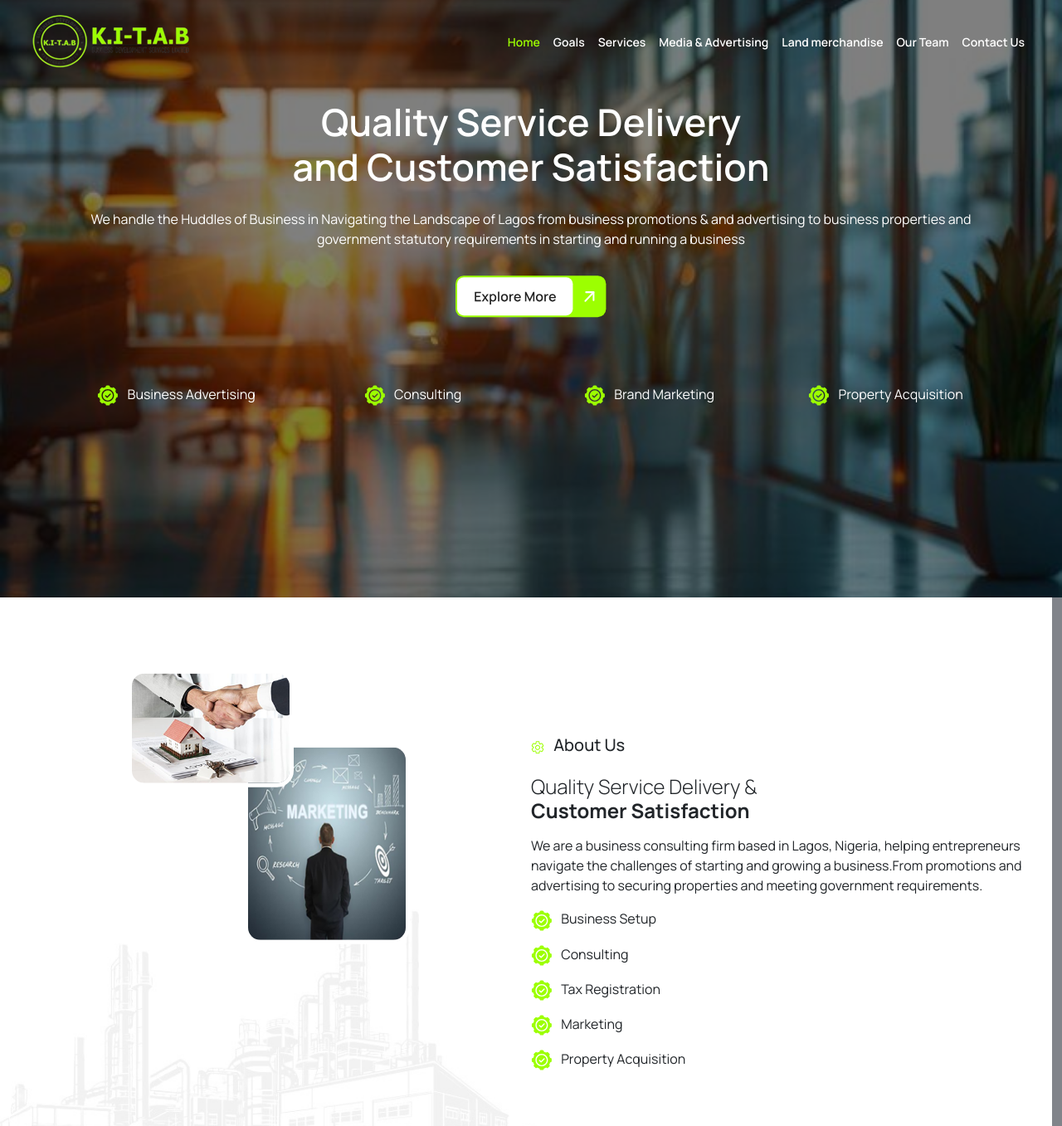
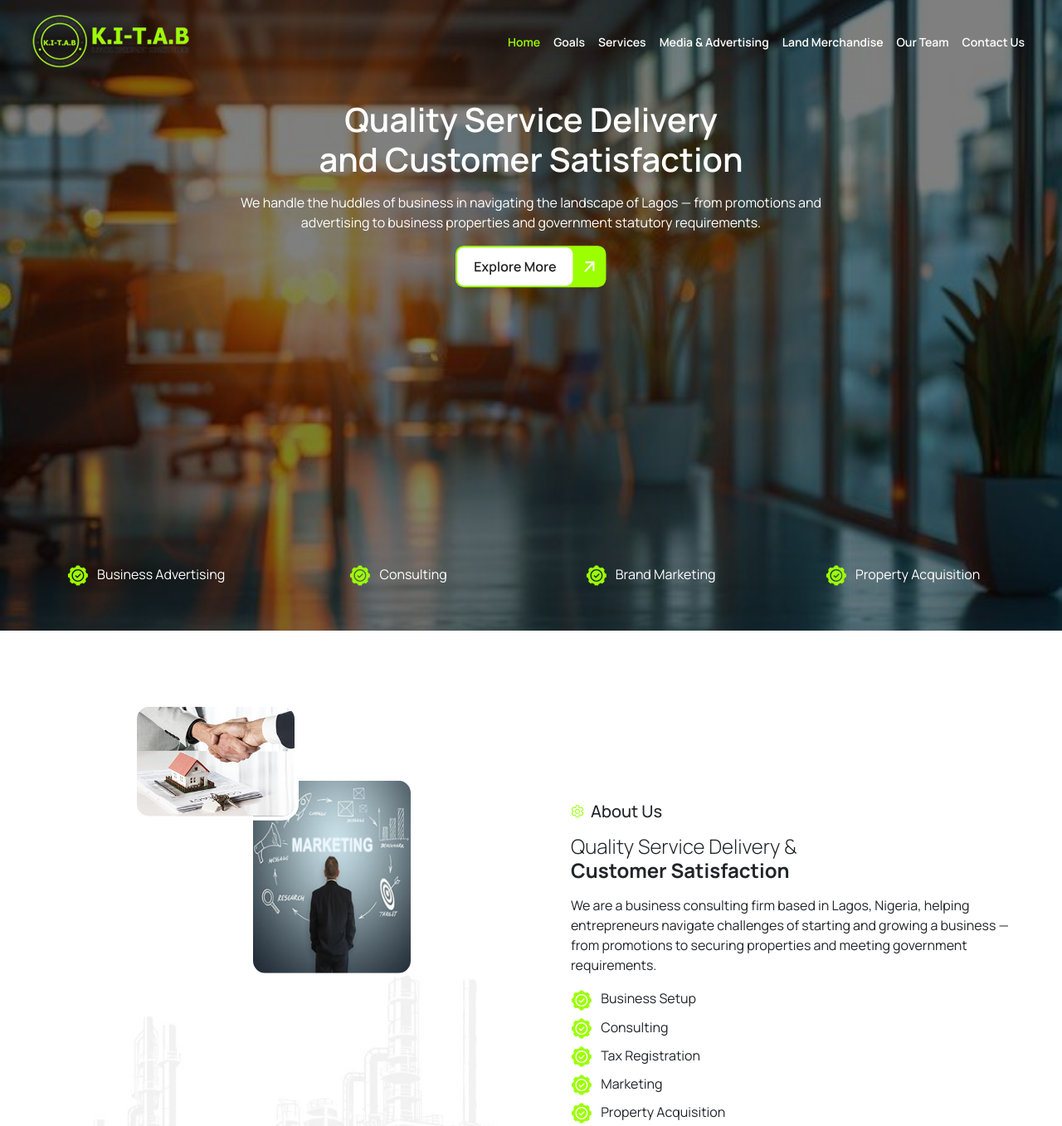
Before and after one commit to olalere-abiodun/kitabservices, a plain HTML site: page index.html in a window 1280 px wide. Shown: the part 20-1377 px from the top of the page at 83% size. Drawn offline with nearby package versions, Linux system fonts and the light colour scheme.

Commit message:
complete update aboutus

```diff
--- a/index.html
+++ b/index.html
@@ -4,26 +4,27 @@
 <head>
   <meta charset="utf-8">
   <meta name="viewport" content="width=device-width, initial-scale=1">
-    <title>Bootstrap demo</title>
-    <!-- bootstrap icons  -->
-    <link rel="stylesheet" href="https://cdn.jsdelivr.net/npm/bootstrap-icons@1.10.5/font/bootstrap-icons.css">
+  <title>Business Consulting</title>
 
   <!-- Bootstrap 5 CSS -->
   <link href="https://cdn.jsdelivr.net/npm/bootstrap@5.3.0/dist/css/bootstrap.min.css" rel="stylesheet">
   <!-- Google Fonts -->
-    <link href="https://fonts.googleapis.com/css2?family=Poppins:wght@300;400;600&display=swap" rel="stylesheet">
+  <link href="https://fonts.googleapis.com/css2?family=Manrope:wght@200..800&display=swap" rel="stylesheet">
+  <!-- Bootstrap Icons -->
+  <link rel="stylesheet" href="https://cdn.jsdelivr.net/npm/bootstrap-icons@1.10.5/font/bootstrap-icons.css">
+
   <style>
-        @import url('https://fonts.googleapis.com/css2?family=Manrope:wght@200..800&display=swap');
-
     body {
       font-family: 'Manrope', sans-serif;
       background-color: #81848A;
+      margin: 0;
+      padding: 0;
+      overflow-x: hidden;
     }
 
     header {
       padding: 25px;
       background-color: rgba(0, 0, 0, 0.5);
-            box-sizing: border-box;
     }
 
     .nav-link.active,
@@ -38,9 +39,7 @@
 
     .navbar-toggler {
       border: 2px solid #9cff01 !important;
-            /* 2px green border */
       border-radius: 4px;
-            /* optional: slightly rounded corners */
     }
 
     .navbar-toggler-icon {
@@ -48,15 +47,13 @@
     }
 
     .nav-link:hover {
-            text-decoration: none;
       color: #9cff01;
     }
 
     .header {
-            background-image: url(carousel2.jpg);
+      background-image: url('carousel2.jpg');
       background-size: cover;
       background-position: center;
-            background-color: rgba(0, 0, 0, 0.5);
       color: #ffffff;
     }
 
@@ -69,55 +66,58 @@
 
    .carousel-item {
   background-color: rgba(0, 0, 0, 0.5);
-            /* dark transparent background */
   color: #fff;
-            height: 75vh;
+  min-height: 80vh;
   display: flex;
   flex-direction: column;
   align-items: center;
   justify-content: center;
   text-align: center;
+  position: relative; /* Needed for absolute children */
+}
+
+.carousel-services {
+  position: absolute;
+  bottom: 30px;
+  left: 0;
+  right: 0;
+  width: 100%;
+  padding: 0 2rem;
 }
 
     .carousel-caption {
       position: static;
-            max-width: 100%;
-            width: 100%;
-            padding: 0 0.5rem;
-            margin: 0 auto 5rem auto;
-            display: flex;
-            flex-direction: column;
-            align-items: center;
+      padding: 0 1rem;
+      margin-bottom: 3rem;
       text-align: center;
-
     }
 
     .carousel-caption h1 {
-            font-size: 45px;
+      font-size: 2.5rem;
       font-weight: 600;
     }
 
     .carousel-caption p {
-            text-align: center;
-            /* justify paragraph content */
+      max-width: 700px;
+      margin: 0 auto;
     }
 
     .about {
       background-color: rgba(244, 240, 240, 0.5);
-            height: 90vh;
       background-image: url('about.jpg');
       background-repeat: no-repeat;
       background-size: cover;
       background-position: left;
+      height: 100vh;
+      overflow: hidden;
     }
 
     .img-stack {
       position: relative;
       width: 100%;
-    height: 400px; /* or whatever height you want */
+      height: 400px;
     }
 
-/* Shared styling */
     .abt-img-1,
     .abt-img-2 {
       position: absolute;
@@ -126,129 +126,127 @@
       border: 5px solid #ffffff;
     }
 
-/* Center and slightly offset the first image */
     .abt-img-1 {
       top: 50%;
       left: 50%;
-    transform: translate(-80%, -80%); /* Increased offset */
+      transform: translate(-80%, -80%);
       z-index: 2;
     }
 
     .abt-img-2 {
       top: 50%;
       left: 50%;
-    transform: translate(-10%, -10%); /* Optional: slightly reduce overlap */
+      transform: translate(-10%, -10%);
       z-index: 1;
     }
 
-.full-center {
+    .about2 {
       display: flex;
       justify-content: center;
       align-items: center;
+      height: 100%;
+      padding: 2rem;
     }
 
+    /* Responsive Fixes */
+    @media (max-width: 992px) {
+      .about {
+        height: auto;
+        padding: 2rem 0;
+      }
 
+      .about2 {
+        height: auto;
+        padding: 2rem 1rem;
+      }
 
-        @media (max-width: 576px) {
+      .img-stack {
+        height: auto;
+        padding: 2rem 0;
+      }
+
+      .abt-img-1,
+      .abt-img-2 {
+        position: static;
+        display: block;
+        margin: 1rem auto;
+        transform: none;
+      }
+
       .carousel-caption h1 {
-                font-size: 1.5rem;
+        font-size: 1.8rem;
       }
 
       .carousel-caption p {
-                font-size: 0.95rem;
+        font-size: 1rem;
+      }
+    .carousel-services {
+    position: static;
+    padding: 1.5rem 1rem;
+    margin-top: 1.5rem;
   }
 
-            .header a {
-                color: #ffffff;
-                text-decoration: none;
-                font-size: 16px;
-                font-weight: 600;
+  .carousel-item {
+    padding-bottom: 4rem; /* add extra space for content */
   }
     }
   </style>
 </head>
 
 <body>
+  <!-- Header -->
   <div class="header">
     <header>
       <nav class="navbar navbar-expand-md">
         <div class="container-fluid">
-                    <a class="navbar-brand" href="#">
-                        <img src="kitablogo.png" alt="logo">
-                    </a>
-                    <button class="navbar-toggler" type="button" data-bs-toggle="collapse"
-                        data-bs-target="#navbarCollapse" aria-controls="navbarCollapse" aria-expanded="false"
-                        aria-label="Toggle navigation">
-                        <span class="navbar-toggler-icon" style="color: #9cff01;"></span>
+          <a class="navbar-brand" href="#"><img src="kitablogo.png" alt="logo"></a>
+          <button class="navbar-toggler" type="button" data-bs-toggle="collapse" data-bs-target="#navbarCollapse">
+            <span class="navbar-toggler-icon"></span>
           </button>
           <div class="collapse navbar-collapse" id="navbarCollapse">
-                        <ul class="navbar-nav ms-auto mb-2 mb-md-0">
-                            <li class="nav-item">
-                                <a class="nav-link active" aria-current="page" href="#">Home</a>
-                            </li>
-                            <li class="nav-item">
-                                <a class="nav-link" href="#">Goals</a>
-                            </li>
-                            <li class="nav-item">
-                                <a class="nav-link" href="#">Services</a>
-                            </li>
-                            <li class="nav-item">
-                                <a class="nav-link" href="#">Media & Advertising</a>
-                            </li>
-                            <li class="nav-item">
-                                <a class="nav-link" href="#">Land merchandise</a>
-                            </li>
-                            <li class="nav-item">
-                                <a class="nav-link" href="#">Our Team</a>
-                            </li>
-                            <li class="nav-item">
-                                <a class="nav-link" href="#">Contact Us</a>
-                            </li>
+            <ul class="navbar-nav ms-auto">
+              <li class="nav-item"><a class="nav-link active" href="#">Home</a></li>
+              <li class="nav-item"><a class="nav-link" href="#">Goals</a></li>
+              <li class="nav-item"><a class="nav-link" href="#">Services</a></li>
+              <li class="nav-item"><a class="nav-link" href="#">Media & Advertising</a></li>
+              <li class="nav-item"><a class="nav-link" href="#">Land Merchandise</a></li>
+              <li class="nav-item"><a class="nav-link" href="#">Our Team</a></li>
+              <li class="nav-item"><a class="nav-link" href="#">Contact Us</a></li>
             </ul>
           </div>
         </div>
       </nav>
     </header>
 
-        <div id="myCarousel" class="carousel slide mb-6 pointer-event" data-bs-ride="carousel">
-
+    <!-- Carousel -->
+    <div id="myCarousel" class="carousel slide" data-bs-ride="carousel">
       <div class="carousel-inner">
-
         <div class="carousel-item active">
           <div class="container">
             <div class="carousel-caption">
-                            <h1 class="">Quality Service Delivery <br> and Customer Satisfaction </h1>
-
+              <h1>Quality Service Delivery <br> and Customer Satisfaction</h1>
               <p class="mt-3">
-                                We handle the Huddles of Business in Navigating the Landscape of Lagos from business
-                                promotions & and advertising to business properties and government statutory
-                                requirements in starting and running a business
+                We handle the huddles of business in navigating the landscape of Lagos — from promotions and advertising
+                to business properties and government statutory requirements.
               </p>
               <img src="Link.svg" alt="" class="mt-3">
             </div>
-
-                        <div class="row">
-                            <div class="col-md-3">
-                                <img src="SVG.svg" alt="" class="me-2"> <span>Business Advertising</span>
+            <div class="row text-white text-center g-3 mb-4 carousel-services">
+              <div class="col-md-3"><img src="SVG.svg" alt="" class="me-2"> Business Advertising</div>
+              <div class="col-md-3"><img src="SVG.svg" alt="" class="me-2"> Consulting</div>
+              <div class="col-md-3"><img src="SVG.svg" alt="" class="me-2"> Brand Marketing</div>
+              <div class="col-md-3"><img src="SVG.svg" alt="" class="me-2"> Property Acquisition</div>
             </div>
-                            <div class="col-md-3">
-                                <img src="SVG.svg" alt="" class="me-2"> <span>Consulting</span>
           </div>
-                            <div class="col-md-3">
-                                <img src="SVG.svg" alt="" class="me-2"> <span>Brand Marketing</span>
-                            </div>
-                            <div class="col-md-3">
-                                <img src="SVG.svg" alt="" class="me-2"> <span>Property Acquisition</span>
         </div>
       </div>
     </div>
   </div>
 
-            </div>
-
-        </div>
-    </div>
-    <div class="container-fluid row about">
+  <!-- About Section -->
+  <div class="container-fluid">
+    <div class="row about">
+      <!-- Left Image Stack -->
       <div class="col-md-6 d-none d-md-block">
         <div class="img-stack">
           <img src="img1.png" alt="" class="abt-img-1">
@@ -256,36 +254,36 @@
         </div>
       </div>
 
-        <div class="col-md-6 full-center">
-            <div class="col">
-                <div class="mt-3"><img src="Image.svg" class="me-2"> <h5 class="d-inline-flex">About Us</h5></div>
-                <h4 class="mt-3"><span class="fw-light">Quality Service Delivery &</span> <br> <span
-                        class="fw-bold">Customer Satisfaction</span></h4>
+      <!-- Right Content -->
+      <div class="col-md-6 about2">
+        <div class="w-100 px-3">
+          <div class="d-flex align-items-center mb-3">
+            <img src="Image.svg" class="me-2" alt="">
+            <h5 class="mb-0">About Us</h5>
+          </div>
+          <h4 class="mt-3">
+            <span class="fw-light">Quality Service Delivery &</span><br>
+            <span class="fw-bold">Customer Satisfaction</span>
+          </h4>
           <p class="mt-3">
-                    We are a business consulting firm based in Lagos, Nigeria, helping entrepreneurs navigate the
-                    challenges of starting and growing a business.From promotions and advertising to securing properties and meeting government requirements.
+            We are a business consulting firm based in Lagos, Nigeria, helping entrepreneurs navigate challenges of
+            starting and growing a business — from promotions to securing properties and meeting government
+            requirements.
           </p>
-
-                <div class="row flex-row flex-wrap gap-3">
-
-                       <span><img src="SVG.svg" alt="" class="me-2  "> Business Setup</span>
+          <div class="d-flex flex-column gap-2 mt-3">
+            <span><img src="SVG.svg" alt="" class="me-2"> Business Setup</span>
             <span><img src="SVG.svg" alt="" class="me-2"> Consulting</span>
             <span><img src="SVG.svg" alt="" class="me-2"> Tax Registration</span>
             <span><img src="SVG.svg" alt="" class="me-2"> Marketing</span>
             <span><img src="SVG.svg" alt="" class="me-2"> Property Acquisition</span>
-
-
+          </div>
+        </div>
+      </div>
+    </div>
   </div>
 
-
-            </div>
-
-        </div>
-
-    </div>
-
+  <!-- Bootstrap JS -->
   <script src="https://cdn.jsdelivr.net/npm/bootstrap@5.3.7/dist/js/bootstrap.bundle.min.js"
-        integrity="sha384-ndDqU0Gzau9qJ1lfW4pNLlhNTkCfHzAVBReH9diLvGRem5+R9g2FzA8ZGN954O5Q"
     crossorigin="anonymous"></script>
 </body>
 
```
Lines whose indentation alone changed are shown as unchanged.
